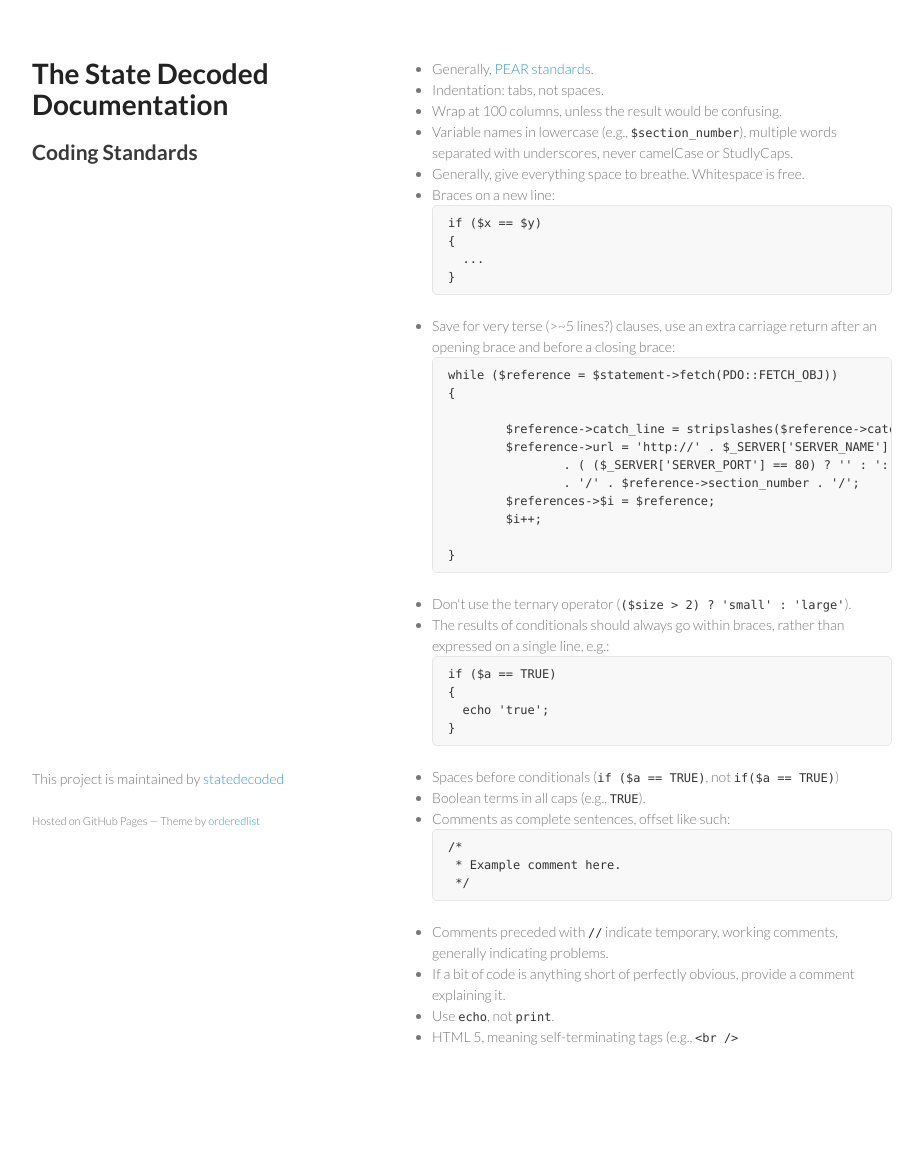
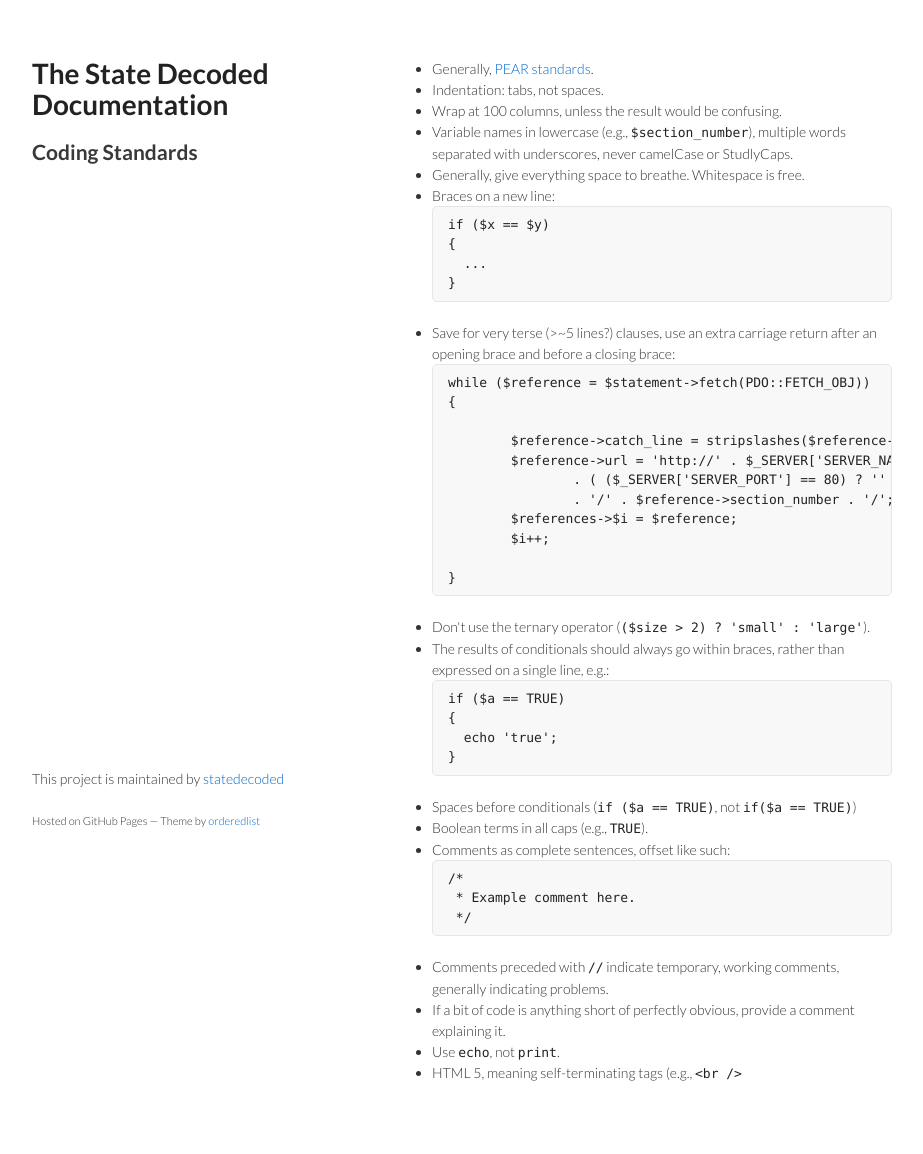
Before and after one commit to statedecoded/documentation, a Jekyll site: the page built from coding-standards.html, in a window 1280 px wide. Shown: the whole page, without its empty margins (178-1101 px from the left). Built offline with Jekyll 4.4.1, drawn with Linux system fonts in a browser that asks for light colours; before the commit the page ends 1117 px from its top, so only the background shows below that.

Commit message:
make text darker
I can't read your docs man.

```diff
--- a/stylesheets/styles.css
+++ b/stylesheets/styles.css
@@ -3,7 +3,7 @@
 body {
   padding:50px;
   font:14px/1.5 Lato, "Helvetica Neue", Helvetica, Arial, sans-serif;
-  color:#777;
+  color:#333;
   font-weight:300;
 }
 
@@ -33,7 +33,7 @@ h3, h4, h5, h6 {
 }
 
 a {
-  color:#39c;
+  color:#06c;
   font-weight:400;
   text-decoration:none;
 }
@@ -58,9 +58,9 @@ blockquote {
 }
 
 code, pre {
-  font-family:Monaco, Bitstream Vera Sans Mono, Lucida Console, Terminal;
-  color:#333;
-  font-size:12px;
+  font-family:Monaco, Bitstream Vera Sans Mono, Lucida Console, Terminal, Ubuntu Mono, mono;
+  color:#222;
+  font-size:13px;
 }
 
 pre {
```
